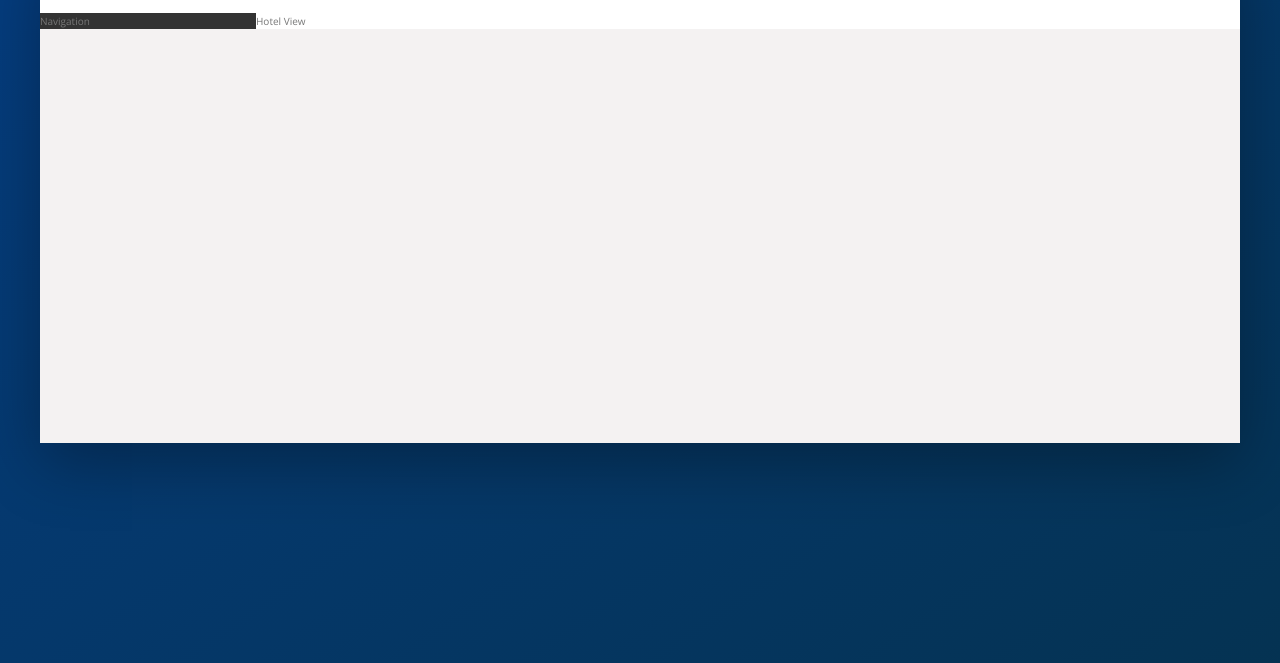
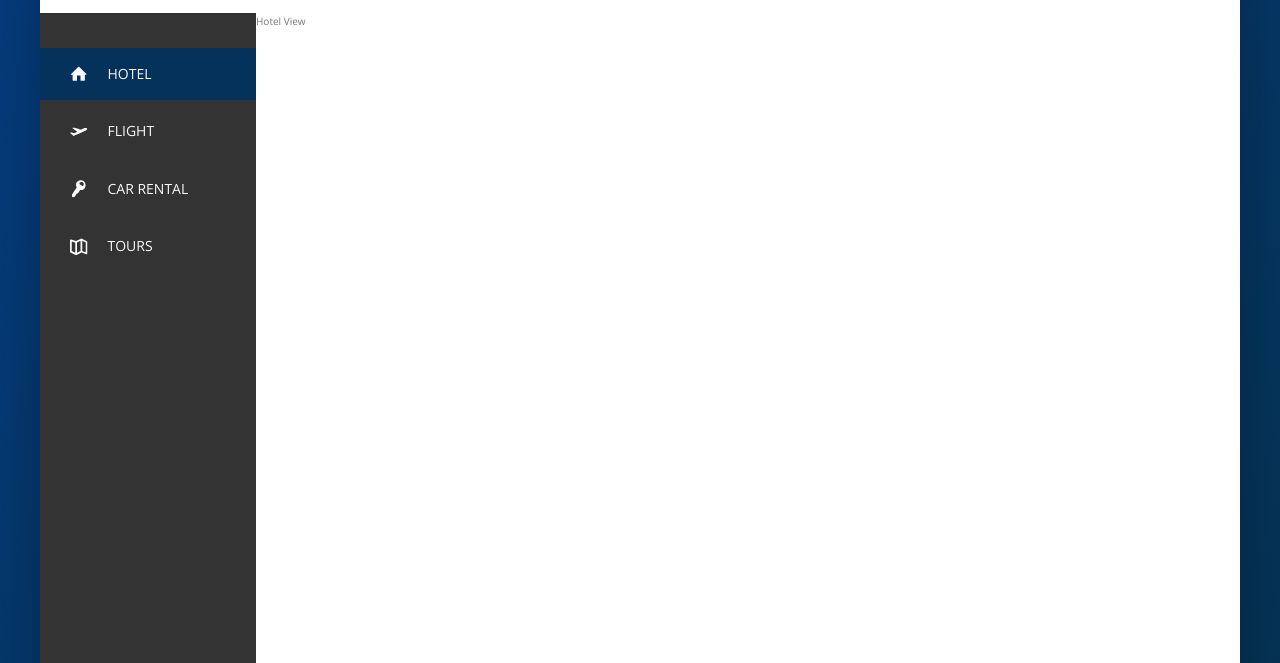
Before and after one commit to NBDelpino1/Flexbox-Project, a website: page index.html in a window 1280 px wide. Shown: the part 137-800 px from the top of the page. Drawn offline with nearby package versions, Linux system fonts and the light colour scheme.

Commit message:
add sidebar

```diff
--- a/index.html
+++ b/index.html
@@ -46,7 +46,43 @@
 
         <div class="content">
             <nav class="sidebar">
-                Navigation
+                <ul class="side-nav">
+                    <li class="side-nav__item side-nav__item--active">
+                        <a href="#" class="side-nav__link">
+                            <svg class="side-nav__icon">
+                                <use xlink:href="img/sprite.svg#icon-home"></use>
+                            </svg>
+                            <span>Hotel</span>
+                        </a>
+                    </li>
+                    <li class="side-nav__item">
+                        <a href="#" class="side-nav__link">
+                            <svg class="side-nav__icon">
+                                <use xlink:href="img/sprite.svg#icon-aircraft-take-off"></use>
+                            </svg>
+                            <span>Flight</span>
+                        </a>
+                    </li>
+                    <li class="side-nav__item">
+                        <a href="#" class="side-nav__link">
+                            <svg class="side-nav__icon">
+                                <use xlink:href="img/sprite.svg#icon-key"></use>
+                            </svg>
+                            <span>Car Rental</span>
+                        </a>
+                    </li>
+                    <li class="side-nav__item">
+                        <a href="#" class="side-nav__link">
+                            <svg class="side-nav__icon">
+                                <use xlink:href="img/sprite.svg#icon-map"></use>
+                            </svg>
+                            <span>Tours</span>
+                        </a>
+                    </li>
+                </ul>
+                <div class="legal">
+                    &copy Flexbox App
+                </div>
             </nav>
             <main class="hotel-view">
                 Hotel View
--- a/sass/_components.scss
+++ b/sass/_components.scss
@@ -131,3 +131,77 @@
   }
 
 }
+
+//////////////////////////////////////////////////
+// SIDE NAVIGATION
+
+.side-nav {
+  font-size: 1.4rem;
+  list-style: none;
+  margin-top: 3.5rem;
+
+  &__item {
+    position: relative;
+
+    &:not(:last-child) {
+      margin-bottom: .5rem;
+    }
+  }
+
+  // Creating pseudo element - This will be the small line the becomes visible and expands when hover over sidebar links
+  &__item:before {
+    content: "";
+    position: absolute;
+    right: 0;
+    left: 0;
+    height: 100%;
+    width: 3px;
+    background-color: var(--color-primary);
+    transform: scaleY(0);
+    transition: transform .2s,
+    width .4s cubic-bezier(1,0,0,1) .2s,
+    backgound-color .1s;
+  }
+
+  &__item:hover::before,
+  &__item--active::before{
+    transform: scaleY(1);
+    width: 100%;
+  }
+
+  &__item:active::before {
+    background-color: var(--color-primary-light);
+  }
+
+  &__link:link,
+  &__link:visited {
+    color: var(--color-grey-light-1);
+    text-decoration: none;
+    text-transform: uppercase;
+    display: block;
+    padding: 1.5rem 3rem;
+    position: relative;
+    z-index: 10;
+    display: flex;
+    align-items: center;
+  }
+
+
+  &__icon {
+    width: 1.75rem;
+    height: 1.75rem;
+    margin-right: 2rem;
+    fill: currentColor;
+  }
+
+}
+
+//////////////////////////////////////////////////
+// LEGAL TEXT
+
+.legal {
+  font-size: 1.2rem;
+  color: var(--color-grey-light-4);
+  text-align: center;
+  padding:2.5rem;
+}
--- a/sass/_layout.scss
+++ b/sass/_layout.scss
@@ -34,6 +34,12 @@
   flex: grow(don't grow if there is some space) > shrink(don't shrink if there is not enough space) > basis(width)(but always keep width at 18%)
   */
   flex: 0 0 18%;
+  /*
+  Push copyright div all the way to the bottom by changing the main axis from left to right to top to bottom
+   */
+  display: flex;
+  flex-direction: column;
+  justify-content: space-between;
 }
 
 .hotel-view {
@@ -43,4 +49,6 @@
   flex:grow > take up as much space available (82%)
   */
   flex: 1;
+
+  height: 80rem;
 }
```
Also changed, not shown: css/style.css.
